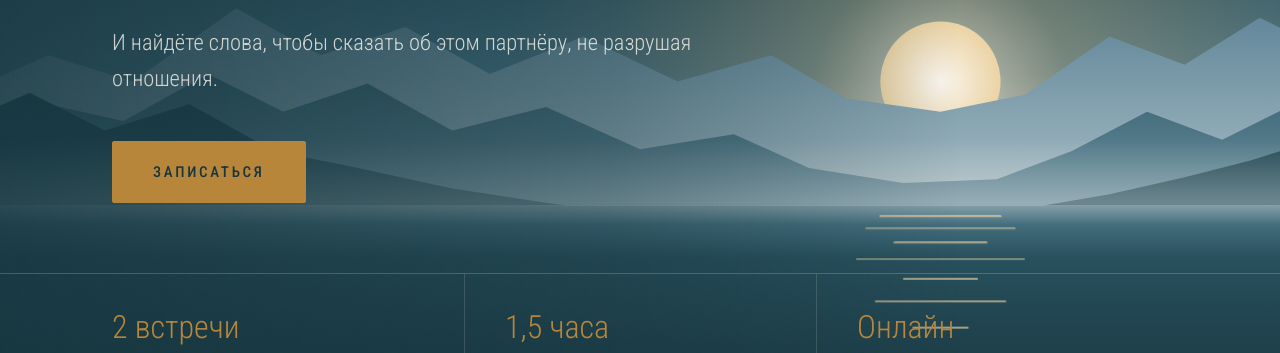
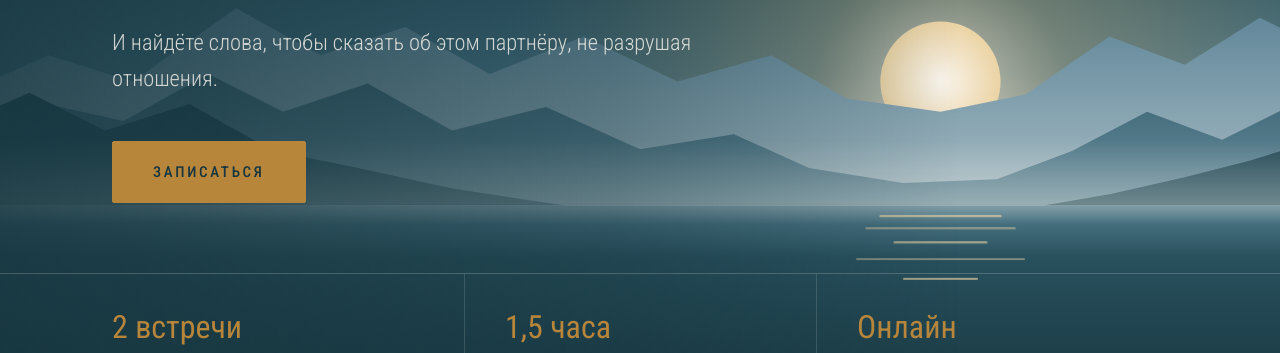
Before and after one commit to revivallife42/site, a plain HTML site: page index.html in a window 1280 px wide. Shown: the part 433-786 px from the top of the page. Drawn offline with Linux system fonts and the light colour scheme.

Commit message:
Факты на первом экране жирнее, убраны блики поверх текста
Co-Authored-By: Claude Opus 5.5 <noreply@anthropic.com>

```diff
--- a/index.html
+++ b/index.html
@@ -194,7 +194,7 @@
   .fact b {
     display: block;
     font-size: 2rem;
-    font-weight: 300;
+    font-weight: 400;
     line-height: 1.2;
     color: var(--gold);
   }
@@ -358,6 +358,7 @@
       transform: translateX(-43%);
     }
     .hero-content { padding: 120px 0 300px; }
+    .facts { background: var(--teal); }
     .fact { padding: 24px 0; }
     .fact + .fact { padding-left: 18px; }
     .fact b { font-size: 1.5rem; }
@@ -457,9 +458,6 @@
         <rect x="990" y="718" width="100" height="2.5" rx="1.25" opacity="0.5"/>
         <rect x="950" y="736" width="180" height="2" rx="1" opacity="0.38"/>
         <rect x="1000" y="757" width="80" height="2" rx="1" opacity="0.32"/>
-        <rect x="970" y="781" width="140" height="2" rx="1" opacity="0.22"/>
-        <rect x="1010" y="809" width="60" height="2" rx="1" opacity="0.16"/>
-        <rect x="985" y="842" width="110" height="2" rx="1" opacity="0.1"/>
       </g>
 
       <g fill="none" stroke="#FAF6EF" stroke-width="1.6" stroke-linecap="round" opacity="0.55">
```
